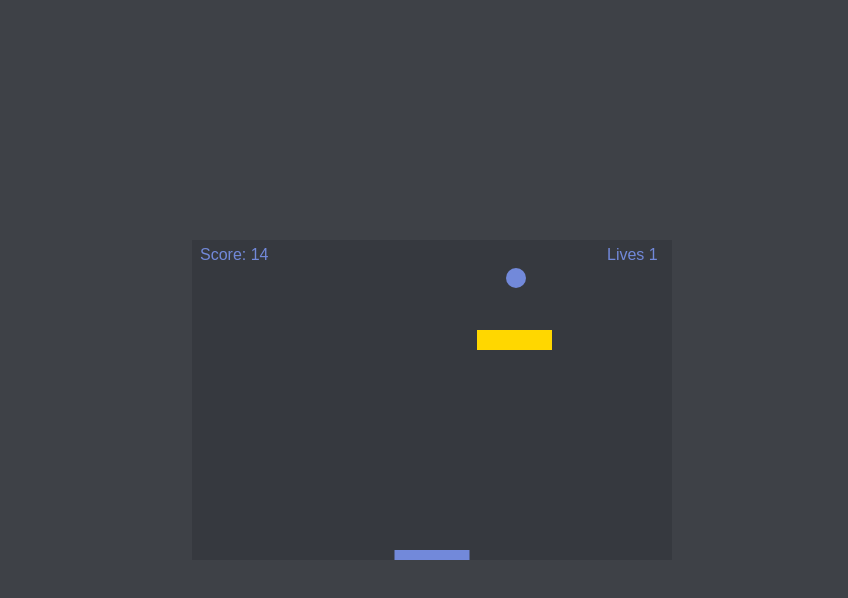
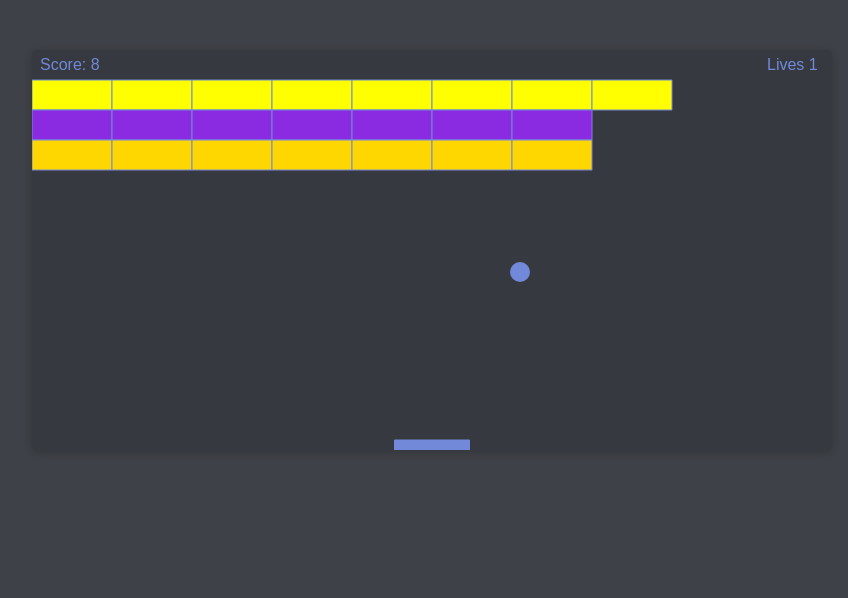
Before and after one commit to Elshad98/breakout-game, a website built with webpack: page public/index.html in a window 1280 px wide. Shown: the whole page, without its empty margins (208-1056 px from the left). Built offline with nearby package versions, Linux system fonts and the light colour scheme.

Commit message:
Update constants.js and index.js

```diff
--- a/public/index.html
+++ b/public/index.html
@@ -7,6 +7,6 @@
     <title>JavaScript Breakout</title>
 </head>
 <body>
-    <canvas id="myCanvas" width="480px" height="320"></canvas>
+    <canvas id="myCanvas" width="800" height="400"></canvas>
 </body>
 </html>
--- a/src/constants.js
+++ b/src/constants.js
@@ -15,12 +15,12 @@ const Buttons = Object.freeze({
 
 const Brick = Object.freeze({
     ROW_COUNT: 3,
-    COLUMN_COUNT: 5,
-    WIDTH: 75,
-    HEIGHT: 20,
-    PADDING: 10,
+    COLUMN_COUNT: 10,
+    WIDTH: 80,
+    HEIGHT: 30,
+    PADDING: 0,
     OFFSET_TOP: 30,
-    OFFSET_LEFT: 30
+    OFFSET_LEFT: 0
 });
 
 export { InitialState, Buttons, Brick };
--- a/src/css/index.css
+++ b/src/css/index.css
@@ -13,8 +13,7 @@ body{
 #myCanvas{
     background: #36393F;
     display: block;
-    position: fixed;
-    top: 50%;
-    left: 50%;
-    transform: translate(-50%, -50%);
+    margin: 50px auto 0 auto;
+    box-shadow: 0 2px 10px 0 rgba(0,0,0,.2);
+    border-radius: 5px;
 }
--- a/src/index.js
+++ b/src/index.js
@@ -41,7 +41,7 @@ const keyDownHandler = function (evt) {
 };
 
 const mouseMoveHandler = (evt) => {
-    const relativeX = evt.clientX - canvas.offsetLeft + canvas.width / 2;
+    const relativeX = evt.clientX - canvas.offsetLeft;
     if (relativeX > 0 && relativeX < canvas.width) {
         paddleX = relativeX - InitialState.PADDLE_WIDTH / 2;
     }
@@ -110,8 +110,8 @@ const draw = () => {
         } else {
             lives--;
             if (lives === 0) {
-                alert("GAME OVER");
-                document.location.reload();
+                // alert("GAME OVER");
+                // document.location.reload();
             } else {
                 x = canvas.width / 2;
                 y = canvas.height - 30;
--- a/src/lib.js
+++ b/src/lib.js
@@ -4,9 +4,12 @@ const getRandom = (array) => {
 
 const drawRectangle = (ctx, x, y, width, height, color) => {
     ctx.beginPath();
+    ctx.lineWidth = "1";
+    ctx.strokeStyle = "#7289da";
+
     ctx.rect(x, y, width, height);
     ctx.fillStyle = color;
-    ctx.fill();
+    ctx.fill();ctx.stroke();
     ctx.closePath();
 };
 
```
